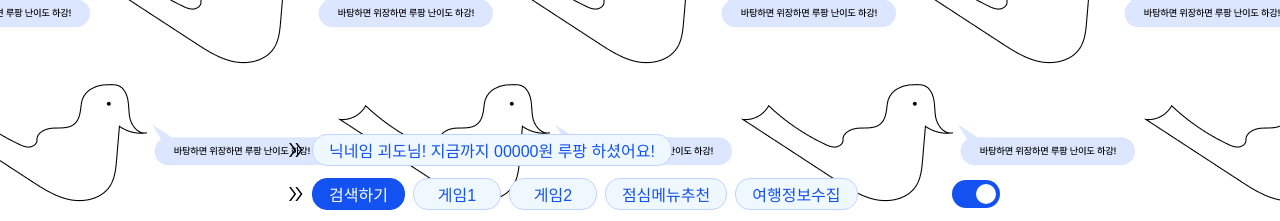
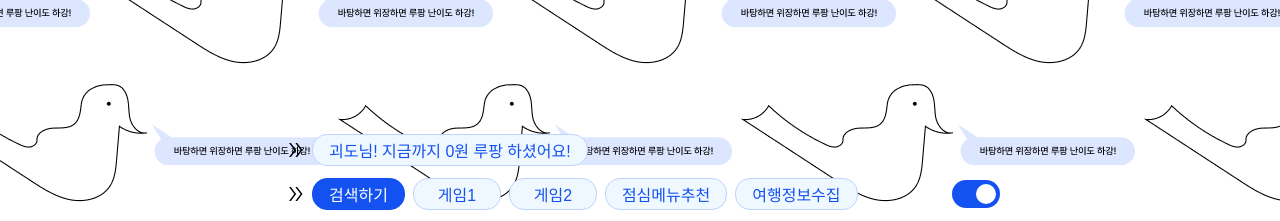
Before and after one commit to salaryLoupang/salaryLoupang_FE, a Next.js app in the folder apps/my-app/: page /main in a window 1280 px wide. Shown: the top 221 px of the page. Built offline with nearby package versions, Linux system fonts and the light colour scheme; no server answers; grey boxes are pictures that could not be loaded.

Commit message:
feat: set loupang data (salary, time) in main

```diff
--- /dev/null
+++ b/apps/my-app/src/api/requestLoupang.ts
@@ -0,0 +1,8 @@
+import { ajaxRequest } from './common';
+
+export const getLoupang = () => {
+  return ajaxRequest({
+    method: 'get',
+    url: '/v1/api/loupang',
+  });
+};
--- a/apps/my-app/src/pages/main/index.tsx
+++ b/apps/my-app/src/pages/main/index.tsx
@@ -16,12 +16,29 @@ import TravelInfo from './TravelInfo';
 
 import VSCODE from './img/vscode.png';
 
+import { getLoupang } from 'api/requestLoupang';
+
 const Main = () => {
   const router = useRouter();
 
   const [page, setPage] = React.useState('explore');
+  const [nickname, setNickname] = React.useState('');
+  const [loupang, setLoupang] = React.useState({
+    salary: 0,
+    time: 0,
+  });
 
   const [onOff, setOnOff] = React.useState(true);
+
+  const requestLoupang = () => {
+    getLoupang().then(data => {
+      setNickname(data.nickname);
+      setLoupang({
+        salary: data.loupangSalary,
+        time: data.loupangTime,
+      });
+    });
+  };
 
   const renderScreen = () => {
     switch (page) {
@@ -38,6 +55,10 @@ const Main = () => {
     }
   };
 
+  React.useEffect(() => {
+    requestLoupang();
+  }, []);
+
   return (
     <div className="main-page">
       <Screen>
@@ -48,7 +69,8 @@ const Main = () => {
               {onOff && (
                 <div className="hover-box">
                   <Button shape="basic" variant="secondary" onClick={() => {}}>
-                    닉네임 괴도님! 지금까지 00000원 루팡 하셨어요!
+                    {nickname} 괴도님! 지금까지 {loupang.salary || 0}원 루팡
+                    하셨어요!
                   </Button>
                 </div>
               )}
```
